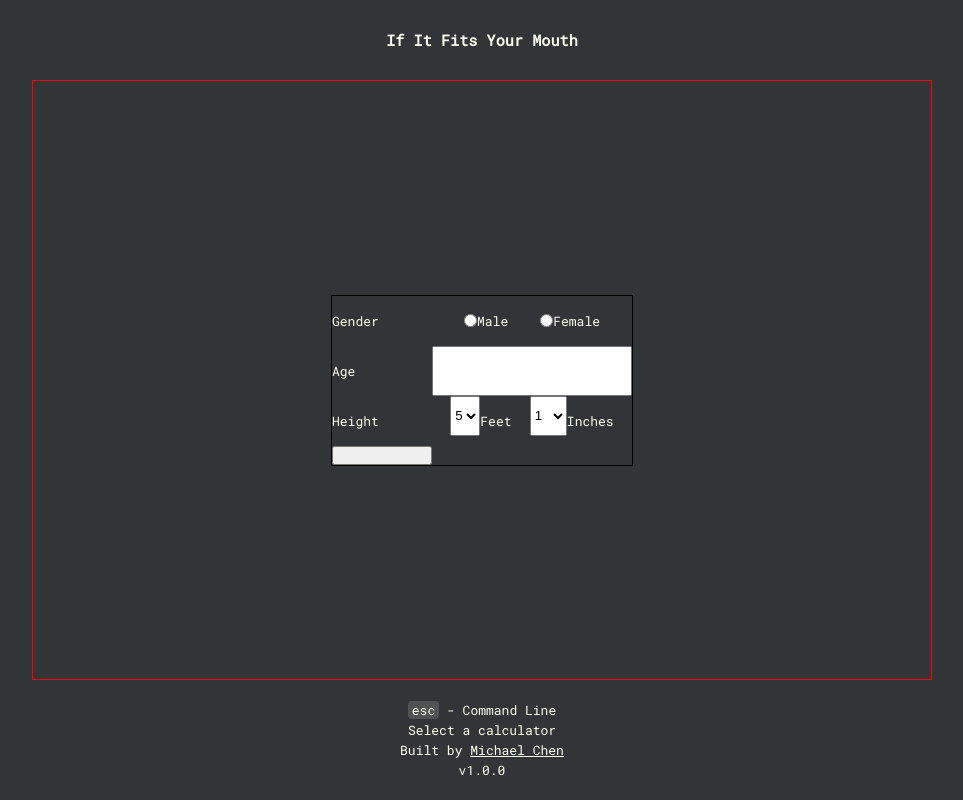
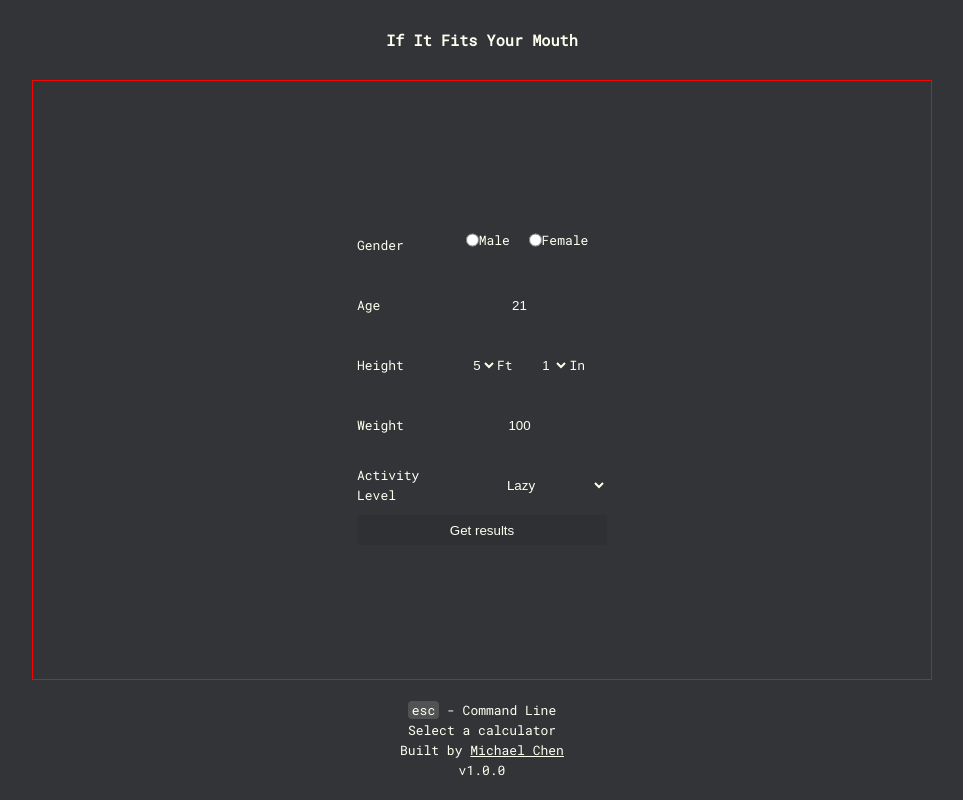
Before and after one commit to michaelcheny/if-it-fits-your-mouth, a React (Create React App) app: page / in a window 1280 px wide. Both pictures are taken after a click on the button "Start". Shown: the whole page, without its empty margins (158-1121 px from the left). Built offline with nearby package versions, Linux system fonts and the light colour scheme; a web font is replaced by a local one.

Commit message:
style form to look less bulky and more sleek

```diff
--- a/src/components/UserForm.tsx
+++ b/src/components/UserForm.tsx
@@ -5,22 +5,25 @@ const UserForm = ({ setThing }: ChangeAppProps) => {
   return (
     <div className="user-form-section">
       <form>
+        <div className="selection">
           <label id="gender">Gender</label>
           <div className="gender-select">
             <div className="radio-group">
-            <input type="radio" id="male" name="gender" value="male" />
-            <label id="male"> Male</label>
+              <input type="radio" id="male" name="gender" value="male" /> <label id="male"> Male</label>
             </div>
             <div className="radio-group">
-            <input type="radio" id="female" name="gender" value="female" />
+              <input type="radio" id="female" name="gender" value="female" />{" "}
               <label id="female"> Female</label>
             </div>
-          {/* </input> */}
           </div>
-
+        </div>
+        {/* AGE */}
+        <div className="selection">
           <label id="age">Age</label>
-        <input type="number" id="age" />
+          <input type="number" id="age" defaultValue="21" />
+        </div>
         {/* HEIGHT */}
+        <div className="selection">
           <label id="height">Height</label>
           <div style={{ display: "flex", justifyContent: "space-evenly" }}>
             <div style={{ display: "inline-flex" }}>
@@ -33,7 +36,7 @@ const UserForm = ({ setThing }: ChangeAppProps) => {
                 <option value="6">6</option>
                 <option value="7">7</option>
               </select>
-            <label id="feet"> Feet</label>
+              <label id="feet"> Ft</label>
             </div>
             <div style={{ display: "inline-flex" }}>
               <select name="inches" id="inches" className="height" defaultValue="1">
@@ -50,10 +53,33 @@ const UserForm = ({ setThing }: ChangeAppProps) => {
                 <option value="11">11</option>
                 <option value="12">12</option>
               </select>
-            <label id="inches"> Inches</label>
+              <label id="inches"> In</label>
             </div>
           </div>
-        <input type="submit" value="" />
+        </div>
+        {/* WEIGHT */}
+        <div className="selection">
+          <label id="weight">Weight</label>
+          <input type="number" name="weight" defaultValue="100" />
+        </div>
+        {/* ACTIVITY LEVEL */}
+        <div className="selection">
+          <label id="activity_level">Activity Level</label>
+          <select
+            name="activity_level"
+            placeholder="Activity level"
+            id="activity_level"
+            defaultValue={1}
+          >
+            <option value="1">Lazy</option>
+            <option value="2">Sort of Lazy</option>
+            <option value="3">Not Lazy</option>
+            <option value="4">Active</option>
+            <option value="5">Very Active</option>
+          </select>
+        </div>
+        {/* SUBMIT */}
+        <input className="submit-btn" type="submit" value="Get results" />
       </form>
     </div>
   );
--- a/src/styles/_userForm.scss
+++ b/src/styles/_userForm.scss
@@ -1,20 +1,48 @@
 .user-form-section {
-  border: 1px black solid;
+  // border: 1px black solid
 
   form {
-    width: 300px;
+    width: 250px;
     // height: 500px;
-    display: grid;
-    grid-template-columns: auto 200px;
+
+    .selection {
+      display: grid;
+      grid-template-columns: auto 160px;
+    }
 
     label {
-      height: 50px;
+      height: 60px;
       display: flex;
       align-items: center;
     }
 
+    input {
+      height: 30px;
+      align-self: center;
+      border-radius: 3px;
+      border: none;
+      outline: none;
+      background: none;
+      text-align: center;
+      color: var(--text-color);
+      &:hover {
+        cursor: pointer;
+        background-color: rgba($color: #000000, $alpha: 0.1);
+      }
+    }
+
     select {
-      height: 40px;
+      height: 30px;
+      align-self: center;
+      border: none;
+      outline: none;
+      background: none;
+      text-align: center;
+      color: var(--text-color);
+      &:hover {
+        cursor: pointer;
+        background-color: rgba($color: #000000, $alpha: 0.1);
+      }
     }
 
     .gender-select {
@@ -28,5 +56,10 @@
         justify-content: center;
       }
     }
+
+    .submit-btn {
+      width: 100%;
+      background-color: rgba($color: #000000, $alpha: 0.08);
+    }
   }
 }
--- a/src/styles/main.css
+++ b/src/styles/main.css
@@ -110,20 +110,19 @@
   background-color: darkviolet;
 }
 
-.user-form-section {
-  border: 1px black solid;
+.user-form-section form {
+  width: 250px;
 }
 
-.user-form-section form {
-  width: 300px;
+.user-form-section form .selection {
   display: -ms-grid;
   display: grid;
-  -ms-grid-columns: auto 200px;
-      grid-template-columns: auto 200px;
+  -ms-grid-columns: auto 160px;
+      grid-template-columns: auto 160px;
 }
 
 .user-form-section form label {
-  height: 50px;
+  height: 60px;
   display: -webkit-box;
   display: -ms-flexbox;
   display: flex;
@@ -132,8 +131,39 @@
           align-items: center;
 }
 
+.user-form-section form input {
+  height: 30px;
+  -ms-flex-item-align: center;
+      -ms-grid-row-align: center;
+      align-self: center;
+  border-radius: 3px;
+  border: none;
+  outline: none;
+  background: none;
+  text-align: center;
+  color: var(--text-color);
+}
+
+.user-form-section form input:hover {
+  cursor: pointer;
+  background-color: rgba(0, 0, 0, 0.1);
+}
+
 .user-form-section form select {
-  height: 40px;
+  height: 30px;
+  -ms-flex-item-align: center;
+      -ms-grid-row-align: center;
+      align-self: center;
+  border: none;
+  outline: none;
+  background: none;
+  text-align: center;
+  color: var(--text-color);
+}
+
+.user-form-section form select:hover {
+  cursor: pointer;
+  background-color: rgba(0, 0, 0, 0.1);
 }
 
 .user-form-section form .gender-select {
@@ -159,6 +189,11 @@
   -webkit-box-pack: center;
       -ms-flex-pack: center;
           justify-content: center;
+}
+
+.user-form-section form .submit-btn {
+  width: 100%;
+  background-color: rgba(0, 0, 0, 0.08);
 }
 
 * {
```
Also changed, not shown: 1 other file (tests, documents, lock files or other folders). Lines whose indentation alone changed are shown as unchanged.
